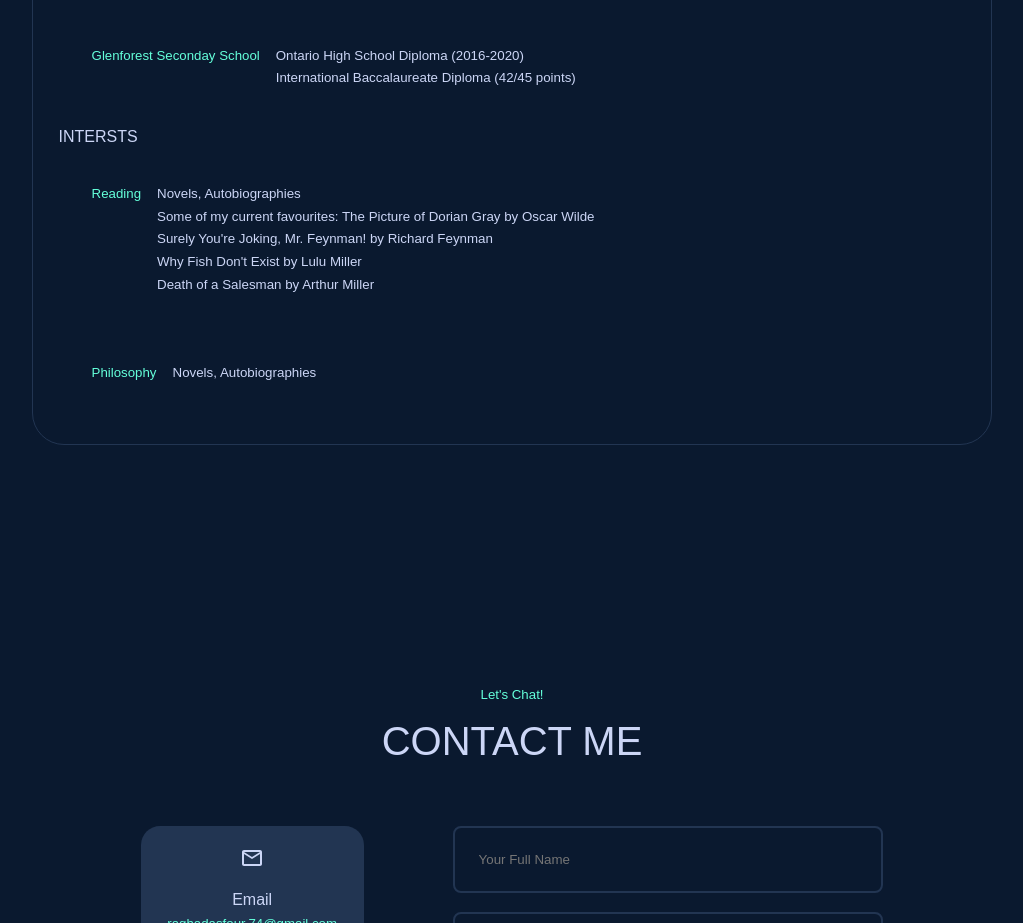
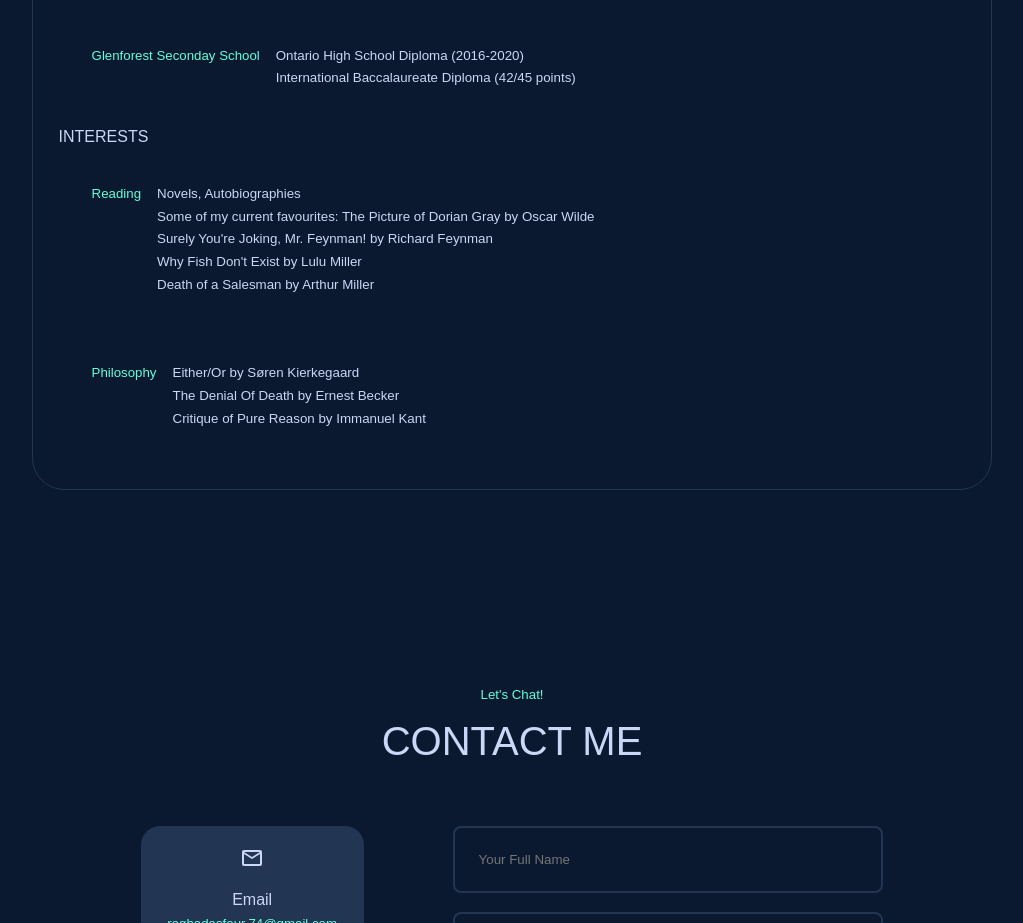
Before and after one commit to raghadasfour-02/personal-portfolio-2.0, a React (Create React App) app: page / in a window 1280 px wide. Shown: the part 2100-3023 px from the top of the page, without its empty margins (128-1151 px from the left). Built offline with nearby package versions, Linux system fonts and the light colour scheme.

Commit message:
Add Additional Information to 'Interests' Section

```diff
--- a/src/components/about/about.jsx
+++ b/src/components/about/about.jsx
@@ -24,7 +24,7 @@ const About = () => {
               </small>
             </article>
 
-            <h4>INTERSTS</h4>
+            <h4>INTERESTS</h4>
             <article className='about__card'>
               <h5>Reading</h5>
               <small>Novels, Autobiographies <br />
@@ -36,7 +36,9 @@ const About = () => {
             </article>
             <article className='about__card'>
               <h5>Philosophy</h5>
-              <small>Novels, Autobiographies
+              <small>Either/Or by Søren Kierkegaard  <br />
+              The Denial Of Death by Ernest Becker  <br />
+              Critique of Pure Reason by Immanuel Kant
               </small>
             </article>
           </div>
```
